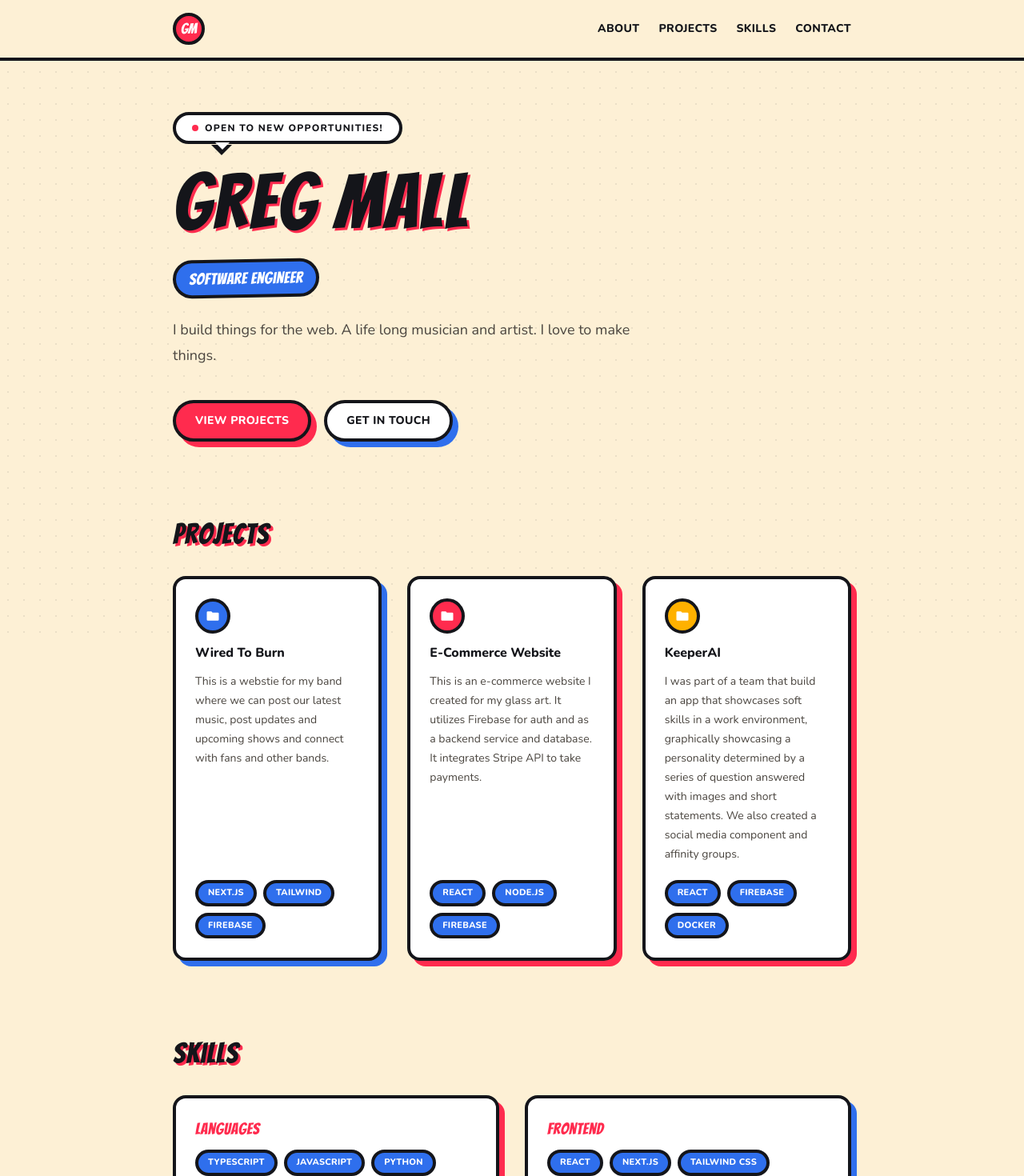
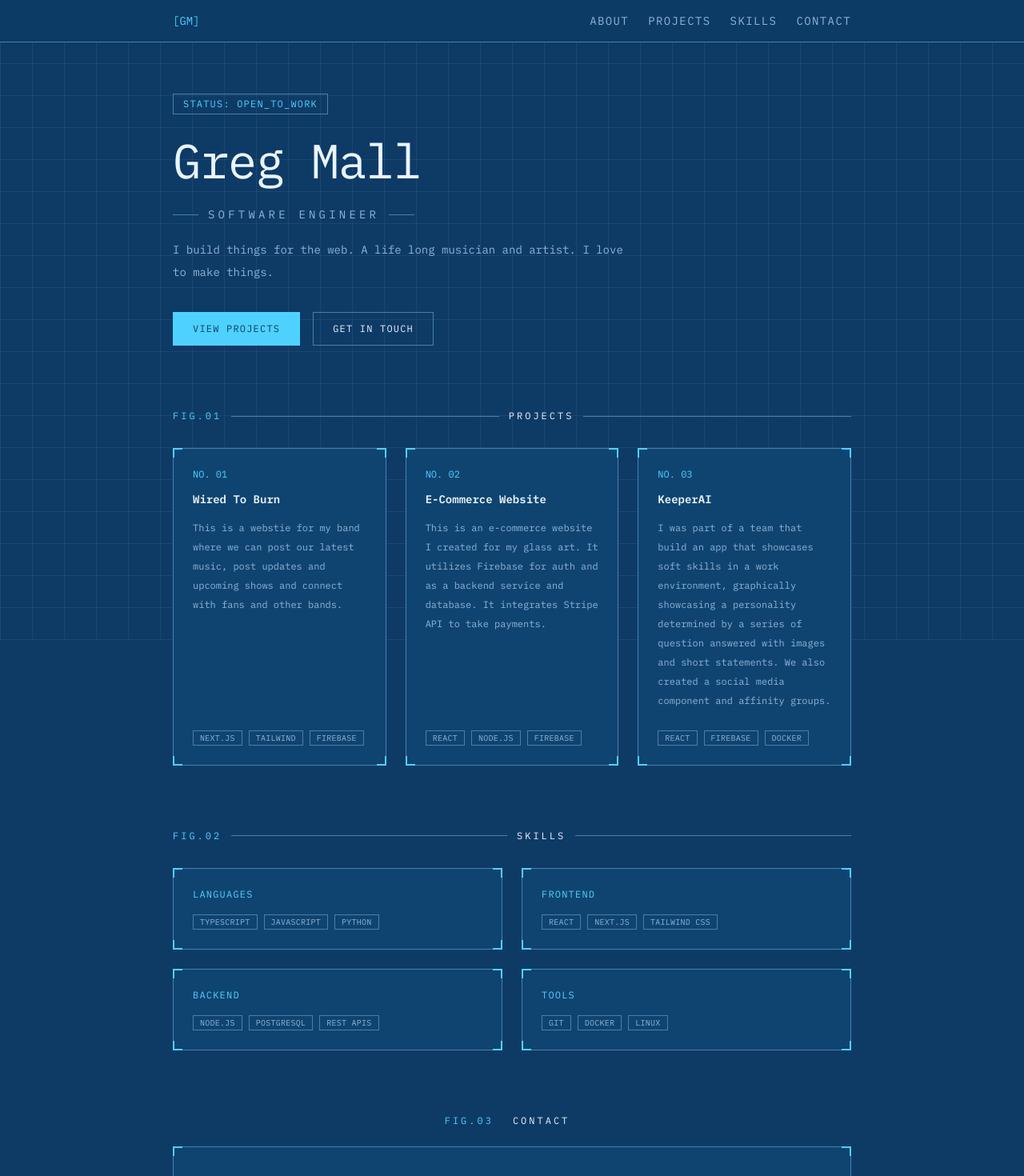
Before and after one commit to gregmall/new_portfolio, a Next.js app: page / in a window 1280 px wide. Shown: the top 1470 px of the page at 80% size. Built offline with nearby package versions, Linux system fonts and the light colour scheme.

Commit message:
new look 19

```diff
--- a/app/functions.tsx
+++ b/app/functions.tsx
@@ -2,7 +2,7 @@
 
 import { useState, useEffect } from "react";
 
-export function StatUpdate() {
+export function RevisionStamp() {
   const [date, setDate] = useState<string | null>(null);
 
   useEffect(() => {
@@ -13,32 +13,39 @@ export function StatUpdate() {
     getDate();
   }, []);
 
-  return <span>Updated {date ?? "--.--.--"}</span>;
+  return <span>REV. {date ?? "----.--.--"}</span>;
 }
 
-export function SectionHeading({ children }: { children: React.ReactNode }) {
+export function FigureLabel({
+  index,
+  children,
+}: {
+  index: string;
+  children: React.ReactNode;
+}) {
   return (
-    <h2 className="comic-title font-display text-3xl tracking-wide text-foreground sm:text-4xl">
-      {children}
-    </h2>
+    <div className="flex items-center gap-3 text-xs uppercase tracking-[0.25em] text-accent">
+      <span>FIG.{index}</span>
+      <span className="h-px flex-1 bg-border" />
+      <span className="text-foreground">{children}</span>
+      <span className="h-px flex-1 bg-border" />
+    </div>
   );
 }
 
 export function Panel({
   children,
   className = "",
-  shadow = "red",
 }: {
   children: React.ReactNode;
   className?: string;
-  shadow?: "red" | "blue";
 }) {
   return (
-    <div
-      className={`comic-border ${
-        shadow === "blue" ? "comic-shadow-blue" : "comic-shadow"
-      } rounded-2xl bg-card ${className}`}
-    >
+    <div className={`relative border border-border bg-card ${className}`}>
+      <span className="pointer-events-none absolute -top-px -left-px h-3 w-3 border-t-2 border-l-2 border-accent" />
+      <span className="pointer-events-none absolute -top-px -right-px h-3 w-3 border-t-2 border-r-2 border-accent" />
+      <span className="pointer-events-none absolute -bottom-px -left-px h-3 w-3 border-b-2 border-l-2 border-accent" />
+      <span className="pointer-events-none absolute -bottom-px -right-px h-3 w-3 border-b-2 border-r-2 border-accent" />
       {children}
     </div>
   );
@@ -46,27 +53,8 @@ export function Panel({
 
 export function Tag({ children }: { children: React.ReactNode }) {
   return (
-    <span className="comic-border rounded-full bg-accent-2 px-3 py-1 text-[11px] font-extrabold uppercase tracking-wide text-white">
+    <span className="border border-border px-2 py-0.5 text-[10px] uppercase tracking-wide text-muted">
       {children}
     </span>
   );
 }
-
-export function IconBadge({
-  color = "var(--accent)",
-  className = "",
-  children,
-}: {
-  color?: string;
-  className?: string;
-  children: React.ReactNode;
-}) {
-  return (
-    <div
-      className={`comic-border flex shrink-0 items-center justify-center rounded-full text-white ${className}`}
-      style={{ background: color }}
-    >
-      {children}
-    </div>
-  );
-}
--- a/app/globals.css
+++ b/app/globals.css
@@ -1,13 +1,13 @@
 @import "tailwindcss";
 
 :root {
-  --background: #fdf0d5;
-  --foreground: #14151a;
-  --muted: #4a453f;
-  --accent: #ff2b4e;
-  --accent-2: #2f6fed;
-  --card: #ffffff;
-  --border: #14151a;
+  --background: #0d3b66;
+  --foreground: #eaf4ff;
+  --muted: #8fb4d9;
+  --accent: #4fd1ff;
+  --accent-2: #ffb703;
+  --card: #0f4470;
+  --border: #4a7fab;
 }
 
 @theme inline {
@@ -18,14 +18,14 @@
   --color-accent-2: var(--accent-2);
   --color-card: var(--card);
   --color-border: var(--border);
-  --font-sans: var(--font-nunito), ui-sans-serif, system-ui, sans-serif;
-  --font-display: var(--font-bangers);
+  --font-sans: var(--font-plex-mono), ui-monospace, monospace;
+  --font-mono: var(--font-plex-mono), ui-monospace, monospace;
 }
 
 body {
   background-color: var(--background);
   color: var(--foreground);
-  font-family: var(--font-nunito), ui-sans-serif, system-ui, sans-serif;
+  font-family: var(--font-plex-mono), ui-monospace, monospace;
   position: relative;
 }
 
@@ -35,73 +35,15 @@ body::before {
   inset: 0;
   z-index: -1;
   pointer-events: none;
-  background-image: radial-gradient(
-    var(--foreground) 1.5px,
-    transparent 1.5px
-  );
-  background-size: 20px 20px;
-  opacity: 0.08;
+  background-image:
+    repeating-linear-gradient(
+      0deg,
+      rgba(234, 244, 255, 0.07) 0 1px,
+      transparent 1px 40px
+    ),
+    repeating-linear-gradient(
+      90deg,
+      rgba(234, 244, 255, 0.07) 0 1px,
+      transparent 1px 40px
+    );
 }
-
-.comic-border {
-  border: 4px solid var(--foreground);
-}
-
-.comic-shadow {
-  box-shadow: 7px 7px 0 0 var(--accent);
-}
-
-.comic-shadow-blue {
-  box-shadow: 7px 7px 0 0 var(--accent-2);
-}
-
-.comic-press {
-  transition:
-    transform 120ms ease-out,
-    box-shadow 120ms ease-out;
-}
-
-.comic-press:hover {
-  transform: translate(3px, 3px);
-  box-shadow: 4px 4px 0 0 var(--accent);
-}
-
-.comic-press:active {
-  transform: translate(7px, 7px);
-  box-shadow: 0 0 0 0 var(--accent);
-}
-
-.comic-title {
-  text-shadow: 3px 3px 0 var(--accent);
-}
-
-.speech-bubble {
-  position: relative;
-  border: 4px solid var(--foreground);
-  border-radius: 999px;
-  background: var(--card);
-}
-
-.speech-bubble::before {
-  content: "";
-  position: absolute;
-  left: 2.75rem;
-  bottom: -1.15rem;
-  width: 0;
-  height: 0;
-  border: 0.85rem solid transparent;
-  border-top-color: var(--foreground);
-  border-bottom: 0;
-}
-
-.speech-bubble::after {
-  content: "";
-  position: absolute;
-  left: 3.05rem;
-  bottom: -0.7rem;
-  width: 0;
-  height: 0;
-  border: 0.6rem solid transparent;
-  border-top-color: var(--card);
-  border-bottom: 0;
-}
--- a/app/layout.tsx
+++ b/app/layout.tsx
@@ -1,17 +1,11 @@
 import type { Metadata } from "next";
-import { Bangers, Nunito } from "next/font/google";
+import { IBM_Plex_Mono } from "next/font/google";
 import "./globals.css";
 
-const bangers = Bangers({
-  variable: "--font-bangers",
+const plexMono = IBM_Plex_Mono({
+  variable: "--font-plex-mono",
   subsets: ["latin"],
-  weight: "400",
-});
-
-const nunito = Nunito({
-  variable: "--font-nunito",
-  subsets: ["latin"],
-  weight: ["400", "600", "800"],
+  weight: ["400", "500", "600"],
 });
 
 export const metadata: Metadata = {
@@ -27,7 +21,7 @@ export default function RootLayout({
   return (
     <html
       lang="en"
-      className={`${bangers.variable} ${nunito.variable} h-full antialiased scroll-smooth`}
+      className={`${plexMono.variable} h-full antialiased scroll-smooth`}
     >
       <body className="min-h-full flex flex-col bg-background text-foreground">
         {children}
--- a/app/page.tsx
+++ b/app/page.tsx
@@ -1,7 +1,7 @@
 "use client";
 
 import { Link as ScrollLink, Element } from "react-scroll";
-import { IconBadge, Panel, SectionHeading, StatUpdate, Tag } from "./functions";
+import { FigureLabel, Panel, RevisionStamp, Tag } from "./functions";
 
 const projects = [
   {
@@ -10,7 +10,6 @@ const projects = [
       "This is a webstie for my band where we can post our latest music, post updates and upcoming shows and connect with fans and other bands.",
     tech: ["Next.js", "Tailwind", "Firebase"],
     href: "https://wiredtoburn.com",
-    color: "var(--accent-2)",
   },
   {
     name: "E-Commerce Website",
@@ -18,7 +17,6 @@ const projects = [
       "This is an e-commerce website I created for my glass art. It utilizes Firebase for auth and as a backend service and database. It integrates Stripe API to take payments. ",
     tech: ["React", "Node.js", "Firebase"],
     href: "https://synthesisglass.com",
-    color: "var(--accent)",
   },
   {
     name: "KeeperAI",
@@ -26,7 +24,6 @@ const projects = [
       "I was part of a team that build an app that showcases soft skills in a work environment, graphically showcasing a personality determined by a series of question answered with images and short statements.  We also created a social media component and affinity groups. ",
     tech: ["React", "Firebase", "Docker"],
     href: "https://keeper-hr-test.web.app/home",
-    color: "#ffb100",
   },
 ];
 
@@ -53,7 +50,6 @@ const socials = [
   {
     label: "GitHub",
     href: "https://github.com/gregmall",
-    color: "var(--accent)",
     icon: (
       <path d="M12 .5C5.65.5.5 5.65.5 12c0 5.09 3.29 9.4 7.86 10.93.57.1.78-.25.78-.55 0-.27-.01-1.16-.02-2.11-3.2.7-3.88-1.36-3.88-1.36-.52-1.34-1.28-1.69-1.28-1.69-1.04-.72.08-.7.08-.7 1.15.08 1.76 1.19 1.76 1.19 1.03 1.75 2.7 1.25 3.36.96.1-.75.4-1.25.73-1.54-2.56-.29-5.25-1.28-5.25-5.71 0-1.26.45-2.29 1.19-3.09-.12-.29-.52-1.46.11-3.05 0 0 .97-.31 3.18 1.18a11 11 0 0 1 5.79 0c2.2-1.49 3.17-1.18 3.17-1.18.64 1.59.24 2.76.12 3.05.74.8 1.18 1.83 1.18 3.09 0 4.44-2.7 5.42-5.27 5.7.42.36.78 1.08.78 2.17 0 1.57-.01 2.83-.01 3.22 0 .3.2.66.79.55A10.52 10.52 0 0 0 23.5 12c0-6.35-5.15-11.5-11.5-11.5Z" />
     ),
@@ -61,7 +57,6 @@ const socials = [
   {
     label: "LinkedIn",
     href: "https://www.linkedin.com/in/greg-mall-he-him-3032771b1/",
-    color: "var(--accent-2)",
     icon: (
       <path d="M4.98 3.5a2.5 2.5 0 1 1 0 5 2.5 2.5 0 0 1 0-5ZM.5 8.75h9v14.75h-9V8.75Zm14.75 0h.16v2.03h.05a3.35 3.35 0 0 1 3.02-1.66c3.23 0 3.82 2.13 3.82 4.9v8.48h-4v-7.52c0-1.79-.03-4.1-2.5-4.1-2.5 0-2.88 1.95-2.88 3.97v7.65h-4V8.75h4.33Z" />
     ),
@@ -69,7 +64,6 @@ const socials = [
   {
     label: "Email",
     href: "mailto:gregmall157@gmail.com",
-    color: "#ffb100",
     icon: (
       <path d="M2 4.5h20v15H2v-15Zm1.7 1.7 8.3 6.5 8.3-6.5M3.7 18.2 9.8 12M20.3 18.2 14.2 12" />
     ),
@@ -83,34 +77,28 @@ const navLinks = [
   { label: "Contact", to: "contact" },
 ];
 
-const projectIcon = (
-  <svg viewBox="0 0 24 24" fill="currentColor" className="h-5 w-5">
-    <path d="M3 6.5A1.5 1.5 0 0 1 4.5 5h4.6c.4 0 .8.2 1.1.5L11.6 7H19.5A1.5 1.5 0 0 1 21 8.5v9A1.5 1.5 0 0 1 19.5 19h-15A1.5 1.5 0 0 1 3 17.5v-11Z" />
-  </svg>
-);
-
 export default function Home() {
   return (
     <div className="flex flex-1 flex-col">
-      <header className="sticky top-0 z-10 border-b-4 border-foreground bg-background">
-        <nav className="mx-auto flex w-full max-w-4xl flex-wrap items-center justify-between gap-x-6 gap-y-2 px-6 py-4">
+      <header className="sticky top-0 z-10 border-b border-border bg-background/95">
+        <nav className="mx-auto flex w-full max-w-4xl flex-wrap items-center justify-between gap-x-6 gap-y-2 px-6 py-4 text-sm">
           <ScrollLink
             to="about"
             smooth
             duration={400}
-            offset={-72}
-            className="comic-border flex h-10 w-10 cursor-pointer items-center justify-center rounded-full bg-accent font-display text-lg text-white"
+            offset={-64}
+            className="cursor-pointer text-accent"
           >
-            GM
+            [GM]
           </ScrollLink>
-          <ul className="flex gap-6 text-sm font-extrabold uppercase tracking-wide text-foreground">
+          <ul className="flex gap-6 uppercase tracking-widest text-muted">
             {navLinks.map((link) => (
               <li key={link.to}>
                 <ScrollLink
                   to={link.to}
                   smooth
                   duration={400}
-                  offset={-72}
+                  offset={-64}
                   className="cursor-pointer transition-colors hover:text-accent"
                 >
                   {link.label}
@@ -121,31 +109,31 @@ export default function Home() {
         </nav>
       </header>
 
-      <main className="mx-auto flex w-full max-w-4xl flex-1 flex-col gap-24 px-6 py-16">
+      <main className="mx-auto flex w-full max-w-4xl flex-1 flex-col gap-20 px-6 py-16">
         <Element name="about">
-          <section className="flex flex-col items-start gap-6">
-            <span className="speech-bubble inline-flex items-center gap-2 px-5 py-2 text-xs font-extrabold uppercase tracking-widest text-foreground">
-              <span className="h-2 w-2 rounded-full bg-accent" />
-              Open to new opportunities!
+          <section className="flex flex-col items-start gap-5">
+            <span className="border border-border px-3 py-1 text-xs uppercase tracking-widest text-accent">
+              STATUS: OPEN_TO_WORK
             </span>
-
-            <h1 className="comic-title font-display text-6xl leading-none tracking-wide text-foreground sm:text-8xl">
+            <h1 className="text-4xl leading-tight tracking-tight text-foreground sm:text-6xl">
               Greg Mall
             </h1>
-            <p className="comic-border inline-block -rotate-1 rounded-full bg-accent-2 px-4 py-1.5 font-display text-xl tracking-wide text-white">
+            <p className="flex items-center gap-3 text-sm uppercase tracking-[0.3em] text-muted">
+              <span className="h-px w-8 bg-border" />
               Software Engineer
+              <span className="h-px w-8 bg-border" />
             </p>
-            <p className="max-w-xl text-lg leading-8 text-muted">
+            <p className="max-w-xl text-sm leading-7 text-muted">
               I build things for the web. A life long musician and artist. I
               love to make things.
             </p>
-            <div className="flex gap-4 pt-4">
+            <div className="flex gap-4 pt-4 text-xs uppercase tracking-widest">
               <ScrollLink
                 to="projects"
                 smooth
                 duration={400}
-                offset={-72}
-                className="comic-border comic-shadow comic-press cursor-pointer rounded-full bg-accent px-6 py-3 text-sm font-extrabold uppercase tracking-wide text-white"
+                offset={-64}
+                className="cursor-pointer border border-accent bg-accent px-6 py-3 text-background transition-colors hover:bg-transparent hover:text-accent"
               >
                 View Projects
               </ScrollLink>
@@ -153,8 +141,8 @@ export default function Home() {
                 to="contact"
                 smooth
                 duration={400}
-                offset={-72}
-                className="comic-border comic-shadow-blue comic-press cursor-pointer rounded-full bg-card px-6 py-3 text-sm font-extrabold uppercase tracking-wide text-foreground"
+                offset={-64}
+                className="cursor-pointer border border-border px-6 py-3 text-foreground transition-colors hover:border-accent hover:text-accent"
               >
                 Get In Touch
               </ScrollLink>
@@ -164,33 +152,32 @@ export default function Home() {
 
         <Element name="projects">
           <section className="flex flex-col gap-8">
-            <SectionHeading>Projects</SectionHeading>
-            <div className="grid gap-8 sm:grid-cols-2 lg:grid-cols-3">
-              {projects.map((project) => (
+            <FigureLabel index="01">Projects</FigureLabel>
+            <div className="grid gap-6 sm:grid-cols-2 lg:grid-cols-3">
+              {projects.map((project, i) => (
                 <a
                   key={project.name}
                   href={project.href}
                   target="_blank"
                   rel="noopener noreferrer"
                 >
-                  <Panel
-                    shadow={project.color === "var(--accent-2)" ? "blue" : "red"}
-                    className="comic-press flex h-full flex-col gap-3 p-6"
-                  >
-                    <IconBadge color={project.color} className="h-11 w-11">
-                      {projectIcon}
-                    </IconBadge>
-                    <h3 className="text-base font-extrabold text-foreground">
+                  <Panel className="flex h-full flex-col gap-3 p-6 transition-colors hover:border-accent">
+                    <span className="text-xs text-accent">
+                      NO. {String(i + 1).padStart(2, "0")}
+                    </span>
+                    <h3 className="text-sm font-semibold leading-relaxed text-foreground">
                       {project.name}
                     </h3>
-                    <p className="text-sm leading-6 text-muted">
+                    <p className="text-xs leading-6 text-muted">
                       {project.description}
                     </p>
-                    <div className="mt-auto flex flex-wrap gap-2 pt-2">
+                    <ul className="mt-auto flex flex-wrap gap-2 pt-2">
                       {project.tech.map((tech) => (
-                        <Tag key={tech}>{tech}</Tag>
+                        <li key={tech}>
+                          <Tag>{tech}</Tag>
+                        </li>
                       ))}
-                    </div>
+                    </ul>
                   </Panel>
                 </a>
               ))}
@@ -200,22 +187,20 @@ export default function Home() {
 
         <Element name="skills">
           <section className="flex flex-col gap-8">
-            <SectionHeading>Skills</SectionHeading>
-            <div className="grid gap-8 sm:grid-cols-2">
-              {skills.map((group, i) => (
-                <Panel
-                  key={group.category}
-                  shadow={i % 2 === 0 ? "red" : "blue"}
-                  className="flex flex-col gap-3 p-6"
-                >
-                  <h3 className="font-display text-xl tracking-wide text-accent">
+            <FigureLabel index="02">Skills</FigureLabel>
+            <div className="grid gap-6 sm:grid-cols-2">
+              {skills.map((group) => (
+                <Panel key={group.category} className="flex flex-col gap-3 p-6">
+                  <h3 className="text-xs uppercase tracking-widest text-accent">
                     {group.category}
                   </h3>
-                  <div className="flex flex-wrap gap-2">
+                  <ul className="flex flex-wrap gap-2">
                     {group.items.map((item) => (
-                      <Tag key={item}>{item}</Tag>
+                      <li key={item}>
+                        <Tag>{item}</Tag>
+                      </li>
                     ))}
-                  </div>
+                  </ul>
                 </Panel>
               ))}
             </div>
@@ -224,13 +209,13 @@ export default function Home() {
 
         <Element name="contact">
           <section className="flex flex-col items-center gap-6 text-center">
-            <SectionHeading>Contact</SectionHeading>
+            <FigureLabel index="03">Contact</FigureLabel>
             <Panel className="flex w-full flex-col items-center gap-6 p-10">
-              <p className="max-w-xl leading-7 text-muted">
+              <p className="max-w-xl text-sm leading-7 text-muted">
                 Open to new opportunities and interesting projects. Reach out
                 through any of the links below.
               </p>
-              <ul className="flex gap-6">
+              <ul className="flex gap-4">
                 {socials.map((social) => (
                   <li key={social.label}>
                     <a
@@ -242,22 +227,17 @@ export default function Home() {
                       }
                       rel="noopener noreferrer"
                       aria-label={social.label}
-                      className="comic-press flex flex-col items-center gap-2"
+                      className="flex h-11 w-11 items-center justify-center border border-border text-foreground transition-colors hover:border-accent hover:text-accent"
                     >
-                      <IconBadge color={social.color} className="h-14 w-14">
                       <svg
                         viewBox="0 0 24 24"
                         fill="none"
                         stroke="currentColor"
-                          strokeWidth="1.6"
-                          className="h-6 w-6"
+                        strokeWidth="1.5"
+                        className="h-5 w-5"
                       >
                         {social.icon}
                       </svg>
-                      </IconBadge>
-                      <span className="text-xs font-bold text-muted">
-                        {social.label}
-                      </span>
                     </a>
                   </li>
                 ))}
@@ -267,8 +247,8 @@ export default function Home() {
         </Element>
       </main>
 
-      <footer className="border-t-4 border-foreground px-6 py-8 text-center text-xs font-extrabold uppercase tracking-widest text-muted">
-        Greg Mall &mdash; Software Engineer &middot; <StatUpdate />
+      <footer className="border-t border-border px-6 py-8 text-center text-xs uppercase tracking-widest text-muted">
+        Greg Mall — Software Engineer &middot; <RevisionStamp />
       </footer>
     </div>
   );
```
Lines whose indentation alone changed are shown as unchanged.
